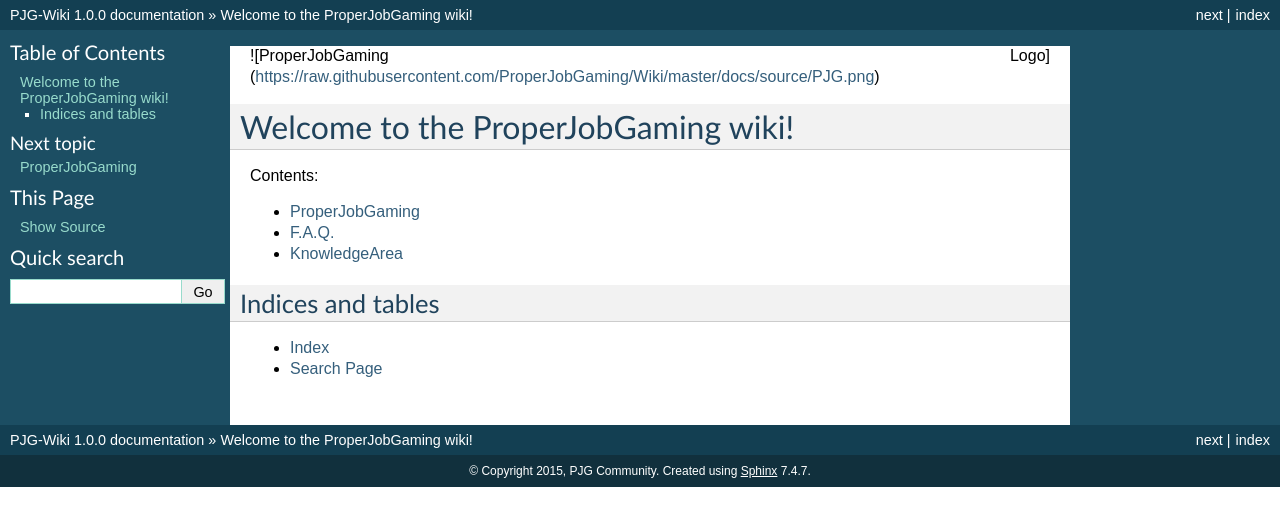
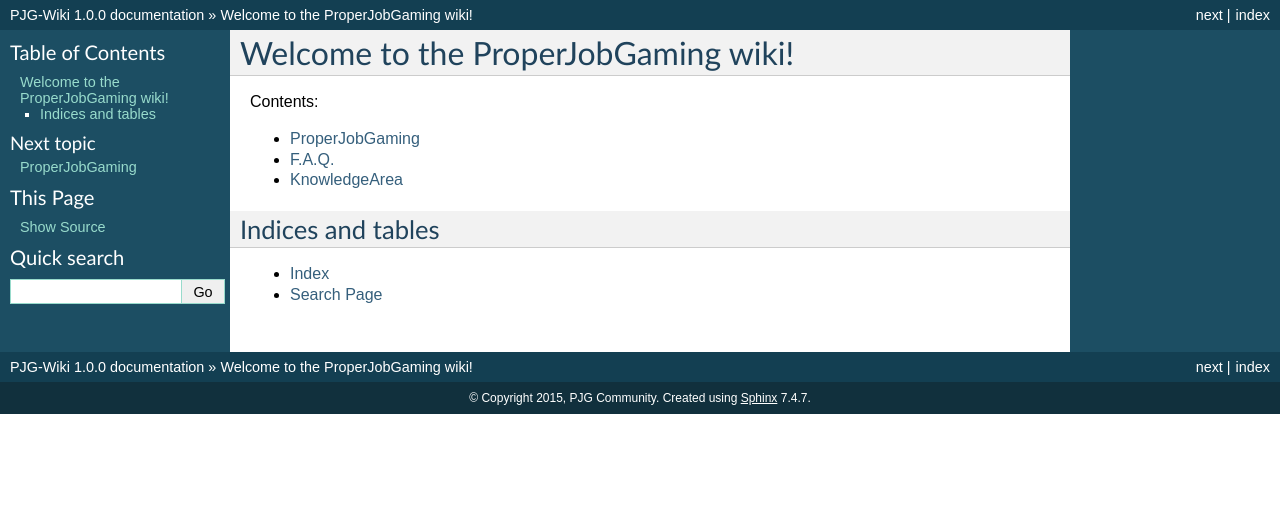
Before and after one commit to ProperJobGaming/Wiki, a Sphinx documentation site: the page built from docs/source/index.rst, in a window 1280 px wide. Shown: the top 526 px of the page. Built offline with Sphinx 7.4.7, drawn with Linux system fonts in a browser that asks for light colours.

Commit message:
Update index.rst

```diff
--- a/docs/source/index.rst
+++ b/docs/source/index.rst
@@ -2,8 +2,6 @@
    sphinx-quickstart on Thursday Dec 17 10:40:37 2015.
    You can adapt this file completely to your liking, but it should at least
    contain the root `toctree` directive.
-
-![ProperJobGaming Logo] (https://raw.githubusercontent.com/ProperJobGaming/Wiki/master/docs/source/PJG.png)
 
 Welcome to the ProperJobGaming wiki!
 =================================================
```
